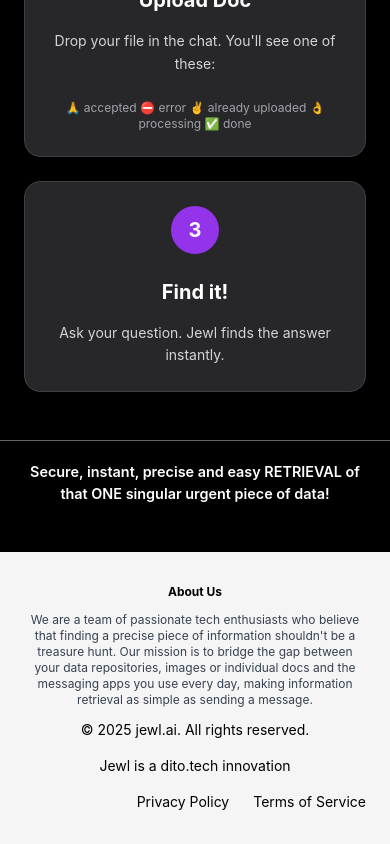
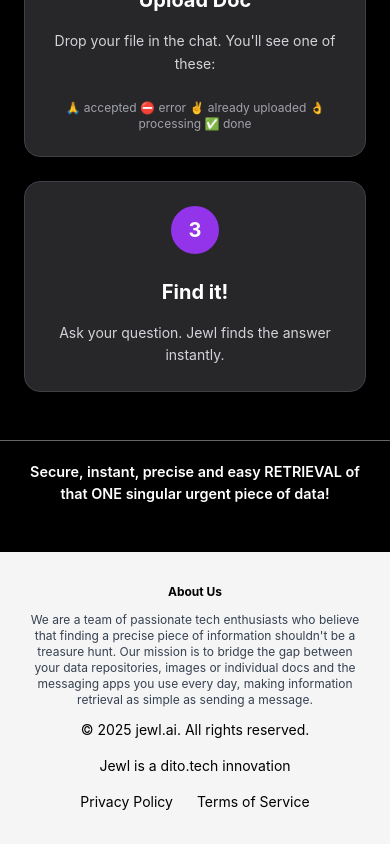
Before and after one commit to EdwardLH219/try-jewl, a Next.js app: page / in a window 390 px wide. Shown: the part 1717-2561 px from the top of the page. Built offline with nearby package versions, Linux system fonts and the light colour scheme.

Commit message:
style: center align footer links on mobile

```diff
--- a/components/Layout.tsx
+++ b/components/Layout.tsx
@@ -317,7 +317,7 @@
                 Jewl is a dito.tech innovation
               </p>
             </div>
-            <div className="flex justify-end items-end">
+            <div className="flex justify-center lg:justify-end items-end">
               <div className="flex space-x-6">
                 <PrivacyPolicyModal />
                 <TermsOfServiceModal />
```
